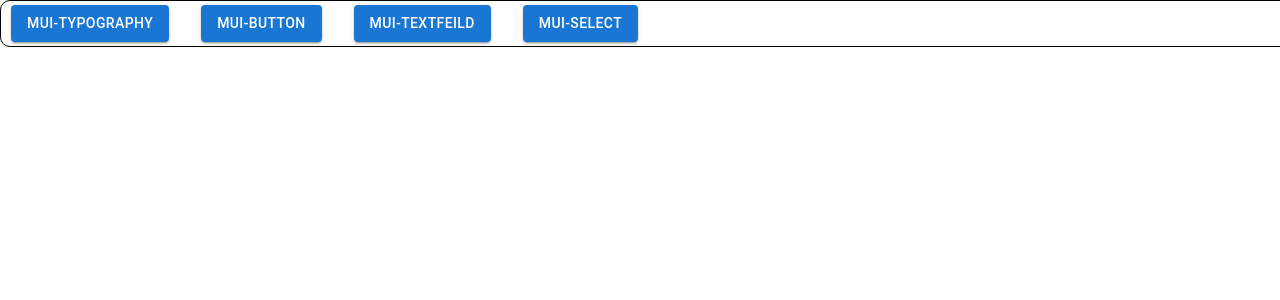
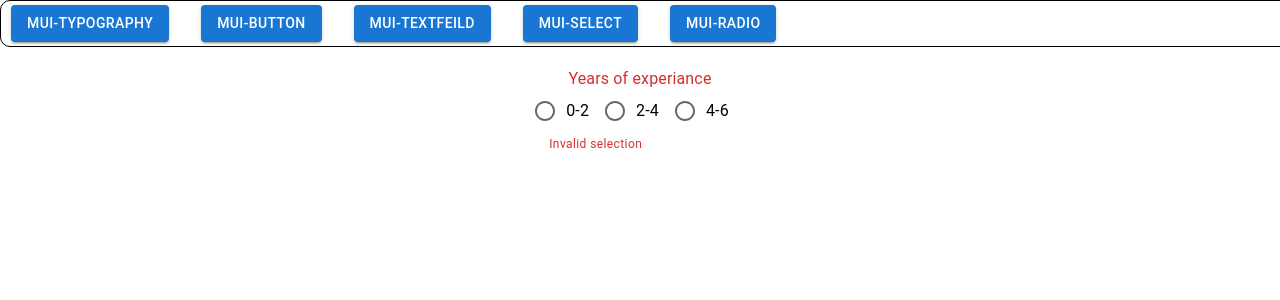
Before and after one commit to devi-1780/MUI-Demo, a React (Create React App) app: page /radioComponent in a window 1280 px wide. Shown: the top 300 px of the page. Built offline with nearby package versions, Linux system fonts and the light colour scheme.

Commit message:
added Radio buttons

```diff
--- a/src/App.js
+++ b/src/App.js
@@ -6,6 +6,7 @@ import { Button, Stack } from "@mui/material";
 import MuiButton from "./components/MuiButton";
 import MuiTextFeild from "./components/MuiTextFeild";
 import MuiSelect from "./components/MuiSelect";
+import MuiRadioButton from "./components/MuiRadioButton";
 
 function App() {
   return (
@@ -24,6 +25,9 @@ function App() {
           <Link to="selectComponent">
             <Button variant="contained">Mui-Select</Button>
           </Link>
+          <Link to="radioComponent">
+            <Button variant="contained">Mui-Radio</Button>
+          </Link>
         </Stack>
       </nav>
       <Routes>
@@ -31,6 +35,7 @@ function App() {
         <Route path="/buttonComponent" element={<MuiButton />} />
         <Route path="/textFieldComponent" element={<MuiTextFeild />} />
         <Route path="/selectComponent" element={<MuiSelect />} />
+        <Route path="/radioComponent" element={<MuiRadioButton />} />
       </Routes>
     </div>
   );
--- /dev/null
+++ b/src/components/MuiRadioButton.jsx
@@ -0,0 +1,42 @@
+import {
+  Box,
+  FormControl,
+  FormLabel,
+  RadioGroup,
+  FormControlLabel,
+  Radio,
+  FormHelperText,
+} from "@mui/material";
+import { useState } from "react";
+
+function MuiRadioButton() {
+  let [value, setValue] = useState("");
+  function handleChange(e) {
+    console.log(e.target.value);
+    setValue(e.target.value);
+  }
+  return (
+    <Box>
+      <FormControl error={!value}>
+        <FormLabel id="job-experiance-group">Years of experiance</FormLabel>
+        <RadioGroup
+          name="job-experiance-group"
+          aria-labelledby="job-experiance-group-label"
+          row
+          onChange={handleChange}
+          value={value}
+        >
+          <FormControlLabel
+            control={<Radio size="medium" color="secondary" />}
+            label="0-2"
+            value="0-2"
+          />
+          <FormControlLabel control={<Radio />} label="2-4" value="2-4" />
+          <FormControlLabel control={<Radio />} label="4-6" value="4-6" />
+        </RadioGroup>
+        <FormHelperText>Invalid selection</FormHelperText>
+      </FormControl>
+    </Box>
+  );
+}
+export default MuiRadioButton;
```
